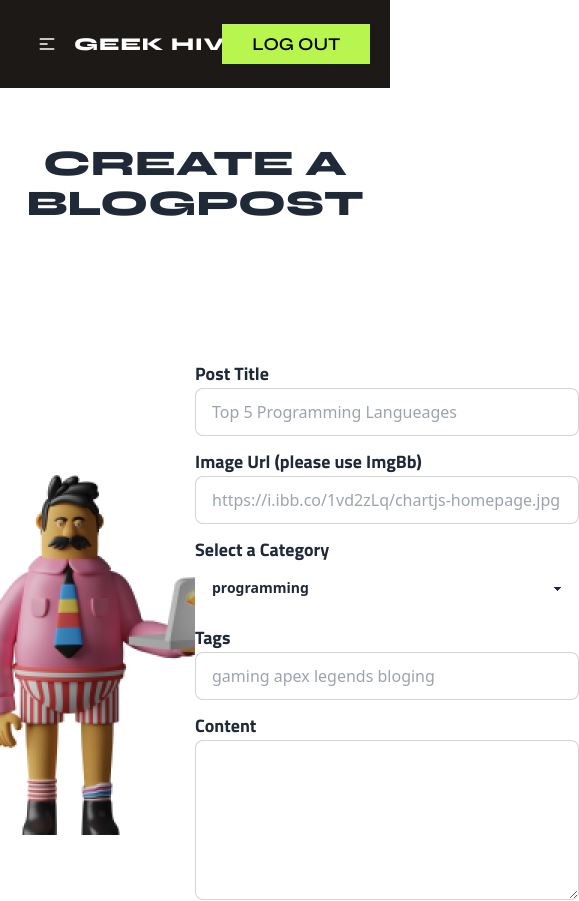
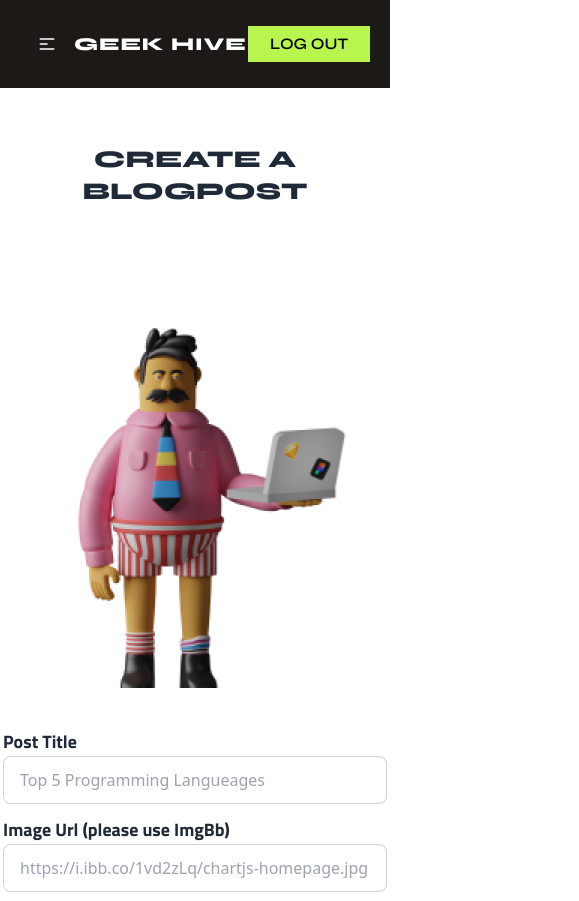
Before and after one commit to Alapottra-troj1n/geek-hive-next.js, a Next.js app: page /addblog in a window 390 px wide. Shown: the top 901 px of the page, 579 px wide, since content can reach past the window. Built offline with nearby package versions, Linux system fonts and the light colour scheme; no server answers; sample sign-in values are in the browser's storage.

Commit message:
responsive complete

```diff
--- a/components/Navbar.jsx
+++ b/components/Navbar.jsx
@@ -37,25 +37,25 @@ const Navbar = ({ setSigninVisible, signinVisible }) => {
             <label tabIndex="0" className="btn btn-ghost lg:hidden">
               <svg xmlns="http://www.w3.org/2000/svg" className="h-5 w-5" fill="none" viewBox="0 0 24 24" stroke="currentColor"><path strokeLinecap="round" strokeLinejoin="round" strokeWidth="2" d="M4 6h16M4 12h8m-8 6h16" /></svg>
             </label>
-            <ul tabIndex="0" className="menu menu-compact dropdown-content mt-3 p-2 shadow bg-base-100 rounded-box w-52 font-type text-xl tracking-wide font-bold gap-8">
+            <ul tabIndex="0" className="menu menu-compact dropdown-content mt-3 p-5 lg:p-2 shadow bg-base-100 rounded-box w-52 font-type text-sm lg:text-xl tracking-wide font-bold gap-8">
               {navLinks}
             </ul>
           </div>
           <Link href={'/'}><span className="text-lg md:text-xl lg:text-2xl tracking-wider font-type font-extrabold whitespace-nowrap hover:text-main transition-all cursor-pointer">GEEK HIVE</span></Link>
         </div>
         <div className="navbar-center hidden lg:flex">
-          <ul className="menu menu-horizontal font-type text-lg tracking-wide font-bold p-0 gap-8">
+          <ul className="menu menu-horizontal font-type lg:text-lg tracking-wide font-bold p-0 gap-8">
             {navLinks}
           </ul>
         </div>
         <div className="navbar-end">
           {
 
-            status === 'unauthenticated' ? <button onClick={() => setSigninVisibleFunc()} className=" px-7 py-1 transition-all font-semibold font-type border-main text-lg  bg-main hover:border-main border-2 text-black hover:bg-stone-900 cursor-pointer hover:text-white  ">LOGIN</button>
+            status === 'unauthenticated' ? <button onClick={() => setSigninVisibleFunc()} className=" px-5 lg:px-7 py-1 transition-all font-semibold font-type border-main text-md lg:text-lg  bg-main hover:border-main border-2 text-black hover:bg-stone-900 cursor-pointer hover:text-white  ">LOGIN</button>
 
               :
 
-              <button onClick={() => signOut()} className=" px-7 py-1 transition-all font-semibold font-type border-main text-lg  bg-main hover:border-main border-2 text-black hover:bg-stone-900 cursor-pointer hover:text-white  ">LOG OUT</button>
+              <button onClick={() => signOut()} className=" px-5 lg:px-7 py-1 transition-all font-semibold font-type border-main text-md lg:text-lg  bg-main hover:border-main border-2 text-black hover:bg-stone-900 cursor-pointer hover:text-white">LOG OUT</button>
 
 
 
--- a/pages/addblog.jsx
+++ b/pages/addblog.jsx
@@ -55,9 +55,9 @@ const Addblog = () => {
 
 
 
-            <h2 className='text-center font-type text-4xl font-black' >CREATE A BLOGPOST</h2>
+            <h2 className='text-center font-type text-2xl lg:text-4xl font-black' >CREATE A BLOGPOST</h2>
 
-            <div className='grid grid-cols-[50%,50%] my-24' >
+            <div className='grid grid-cols-1 lg:grid-cols-[50%,50%] my-24' >
                 <div className='flex justify-center items-center'>
                     <div className='relative w-96 h-96'>
                         <Image src={'/saly.png'} layout='fill' objectFit='cover' alt='' />
@@ -66,7 +66,7 @@ const Addblog = () => {
 
 
 
-                <div className='flex justify-start'>
+                <div className='flex lg:justify-start justify-center'>
                     <form onSubmit={handleAddBlog} className='flex flex-col justify-center items-center mt-10 gap-3'>
 
                         <div className='w-96'>
--- a/pages/manage.jsx
+++ b/pages/manage.jsx
@@ -12,9 +12,9 @@ const Manage = ({posts}) => {
 
 
     return (
-        <div className=' py-36' >
-            <h2 className='text-center font-type font-black text-4xl pb-28' >MANAGE POSTS</h2>
-            <div className='grid grid-cols-3 max-w-7xl mx-auto'>
+        <div className='py-36 px-5 lg:px-0' >
+            <h2 className='text-center font-type font-black text-2xl lg:text-4xl pb-28' >MANAGE POSTS</h2>
+            <div className='grid grid-cols-1 md:grid-cols-2 lg:grid-cols-2 max-w-7xl mx-auto place-items-center'>
             {data ? data?.map(post => <PostCard setDeletePromt={setDeletePromt} setPostDelete={setPostDelete} key={post.id} data={post} />) : <p className='text-center' >No Posts Found</p>}
             </div>
             {deletePromt && <DeletePromt data={data} setData={setData} setDeletePromt={setDeletePromt} postDelete={postDelete} />}
--- a/pages/myaccount.js
+++ b/pages/myaccount.js
@@ -16,13 +16,13 @@ const MyAccount = ({ user }) => {
 
 
       <div className='flex justify-center items-center flex-col'>
-        <div className='relative h-80 w-80 '>
+        <div className='relative w-44 h-44 lg:h-80 lg:w-80 '>
           <Image src={user?.image || 'https://img.freepik.com/free-psd/3d-illustration-person-with-sunglasses_23-2149436188.jpg?w=2000'} layout='fill' alt='' className='rounded-full' objectFit='cover' />
         </div>
-        <h2 className='text-4xl font-type font-bold capitalize mt-5' >Hey, <span>{user[0]?.username}</span> </h2>
+        <h2 className=' text-3xl lg:text-4xl font-type font-bold capitalize mt-5' >Hey, <span>{user[0]?.username}</span> </h2>
 
         <div className='mt-6'>
-          <h2 className='font-display  text-2xl'>Here is your statistics</h2>
+          <h2 className='font-display text-lg lg:text-2xl'>Here is your statistics</h2>
 
 
           <div className='my-5'>
```
